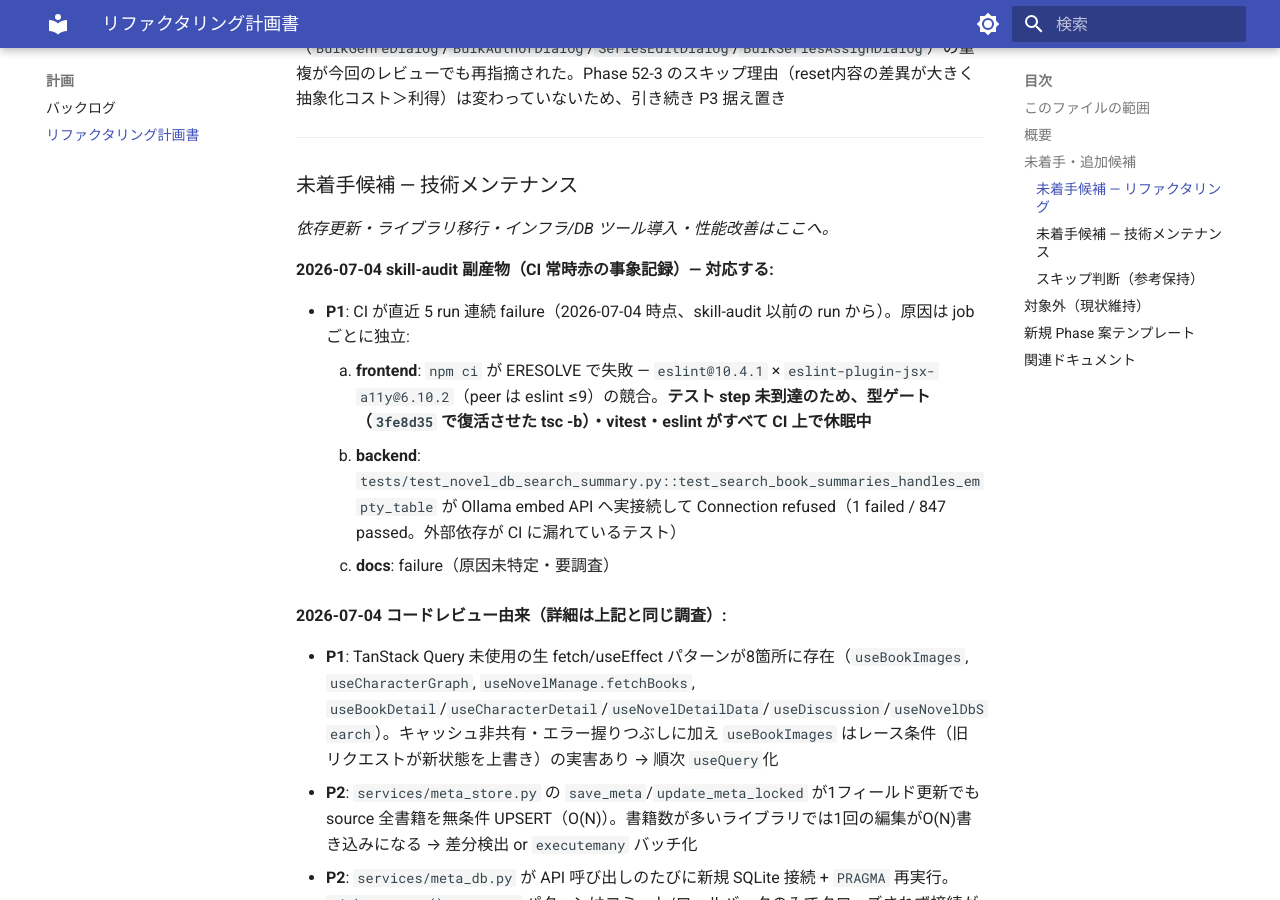
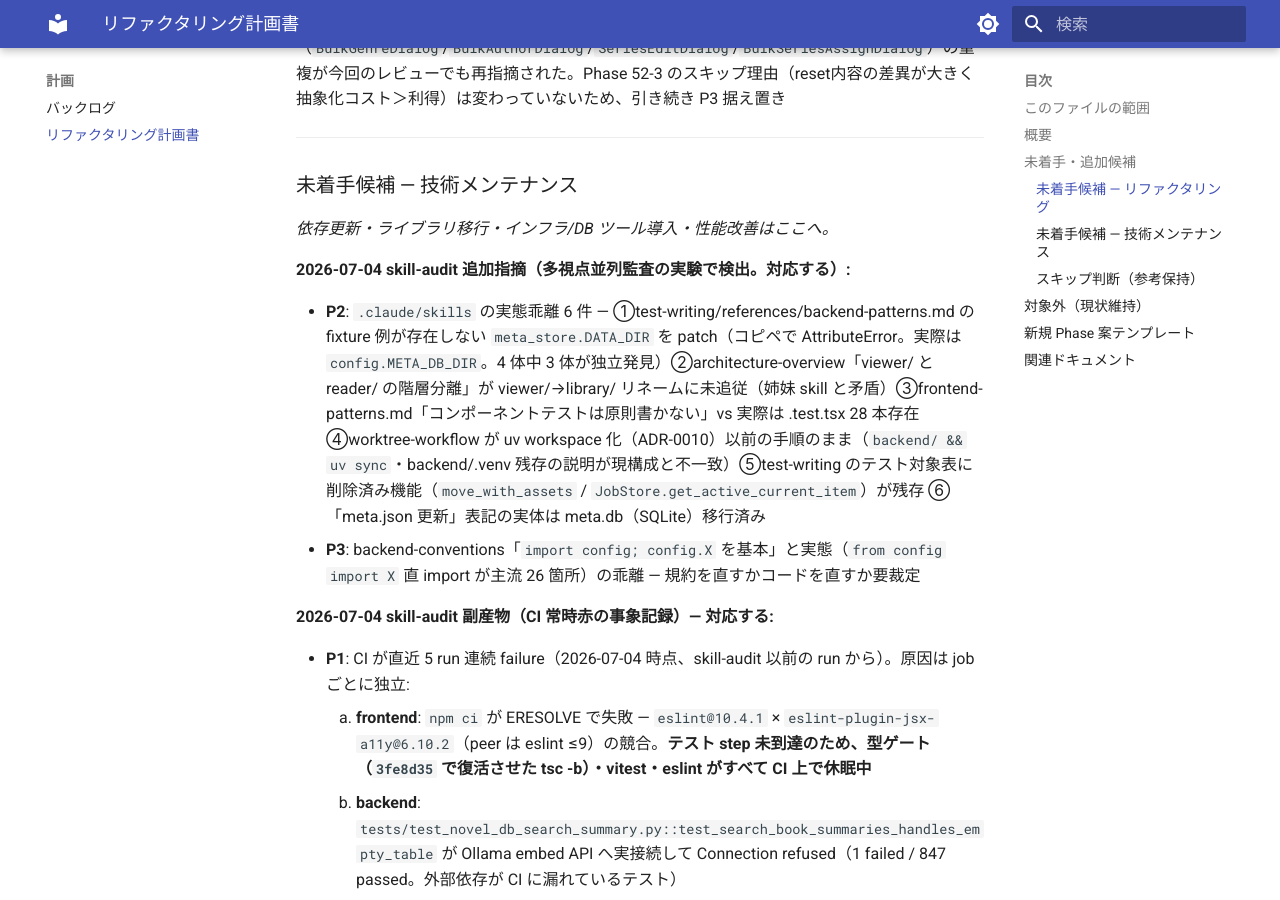
Before and after one commit to kkmmyr/Pic2PDF_Viewer, an MkDocs documentation site: the page built from docs/log/計画/リファクタリング計画書.md, in a window 1280 px wide and 900 px high, scrolled down 3262 px. Built offline with MkDocs 1.6.1 and Material for MkDocs 9.7.7, drawn with Linux system fonts in a browser that asks for light colours.

Commit message:
docs(plan): skill-audit 追加指摘 6+1 件を記録（多視点並列監査の実験で検出）
実験（4 エージェント並列監査）の副産物。単独監査で見逃していた
skills の実態乖離（DATA_DIR fixture 例・viewer→library 未追従・
worktree の uv workspace 未反映・削除済み機能の残存等）。対応は後日。

Co-Authored-By: Claude Fable 5 <noreply@anthropic.com>

```diff
--- a/docs/log/計画/リファクタリング計画書.md
+++ b/docs/log/計画/リファクタリング計画書.md
@@ -94,6 +94,11 @@ _frontend:_
 
 _依存更新・ライブラリ移行・インフラ/DB ツール導入・性能改善はここへ。_
 
+**2026-07-04 skill-audit 追加指摘（多視点並列監査の実験で検出。対応する）:**
+
+- **P2**: `.claude/skills` の実態乖離 6 件 — ①test-writing/references/backend-patterns.md の fixture 例が存在しない `meta_store.DATA_DIR` を patch（コピペで AttributeError。実際は `config.META_DB_DIR`。4 体中 3 体が独立発見）②architecture-overview「viewer/ と reader/ の階層分離」が viewer/→library/ リネームに未追従（姉妹 skill と矛盾）③frontend-patterns.md「コンポーネントテストは原則書かない」vs 実際は .test.tsx 28 本存在 ④worktree-workflow が uv workspace 化（ADR-0010）以前の手順のまま（`backend/ && uv sync`・backend/.venv 残存の説明が現構成と不一致）⑤test-writing のテスト対象表に削除済み機能（`move_with_assets` / `JobStore.get_active_current_item`）が残存 ⑥「meta.json 更新」表記の実体は meta.db（SQLite）移行済み
+- **P3**: backend-conventions「`import config; config.X` を基本」と実態（`from config import X` 直 import が主流 26 箇所）の乖離 — 規約を直すかコードを直すか要裁定
+
 **2026-07-04 skill-audit 副産物（CI 常時赤の事象記録）— 対応する:**
 
 - **P1**: CI が直近 5 run 連続 failure（2026-07-04 時点、skill-audit 以前の run から）。原因は job ごとに独立:
```
